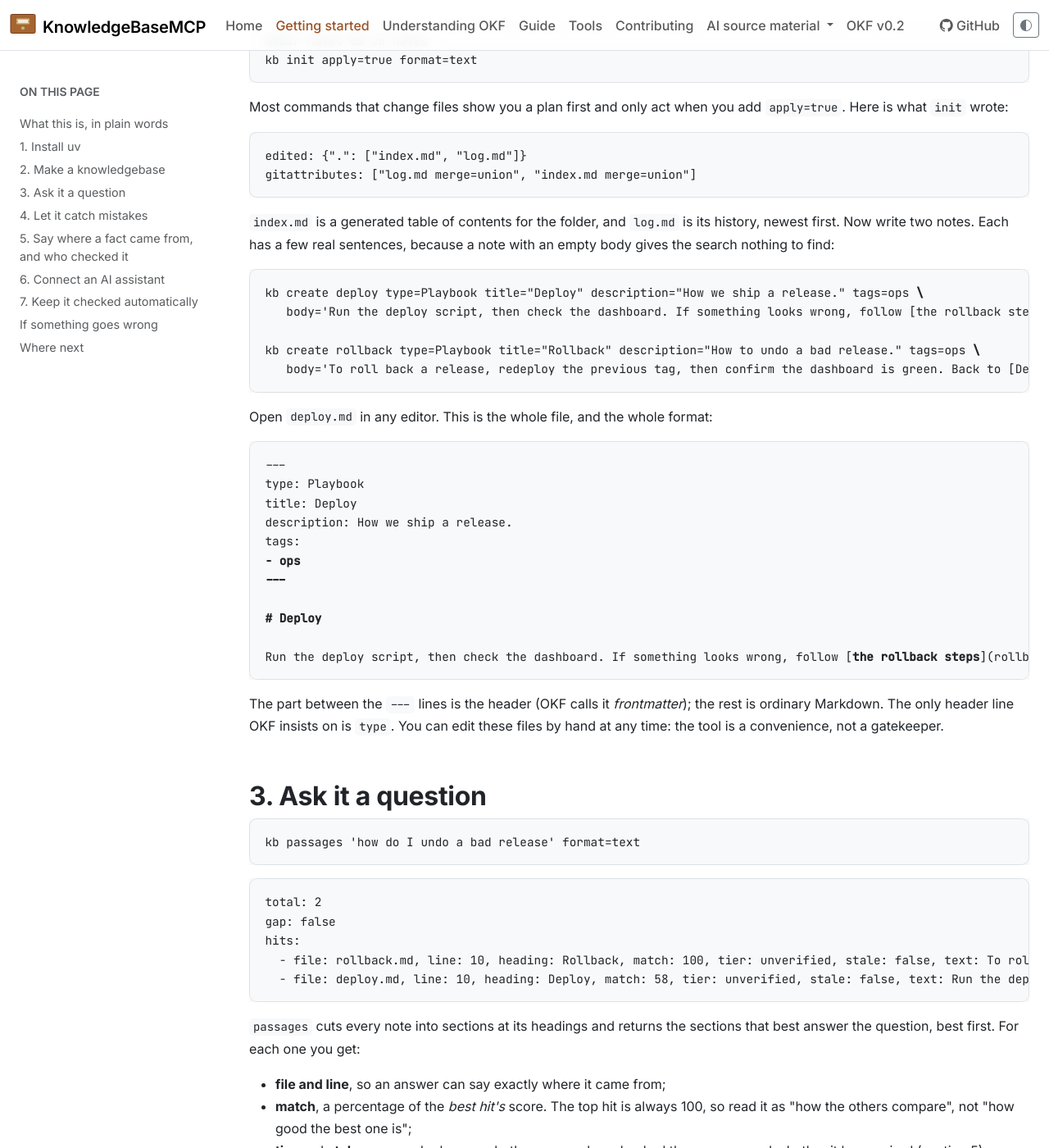
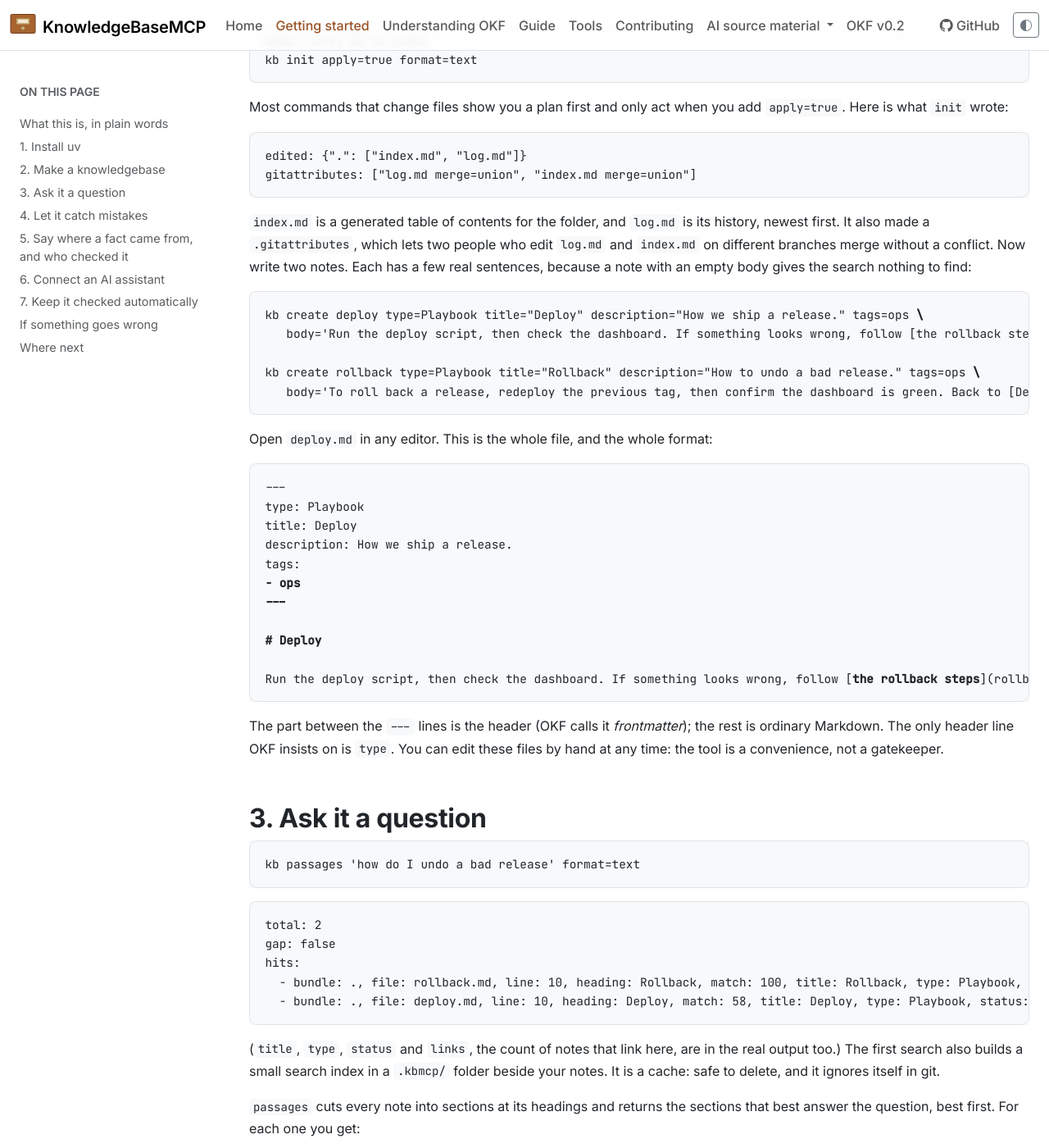
Before and after one commit to dfoulks1/KnowledgeBaseMCP, an MkDocs documentation site: the page built from docs-src/getting-started.md, in a window 1280 px wide and 1400 px high, scrolled down 1334 px. Shown: the whole window at 82% size. Built offline with MkDocs 1.6.1, drawn with Linux system fonts in a browser that asks for light colours; some of the changed text lies outside the part shown.

Commit message:
Docs accuracy fixes from the third audit
- Getting started: show the real passages output (and say long lines are shortened), explain
  .gitattributes and the .kbmcp/ index folder, say how the token figures were estimated
- README: define MCP, add an audience line, note that the uv installer downloads and runs a script,
  say how the token figures were estimated; site rebuilt

Co-Authored-By: Claude Sonnet 5.5 <noreply@anthropic.com>

````diff
--- a/docs-src/getting-started.md
+++ b/docs-src/getting-started.md
@@ -1,7 +1,7 @@
 # Getting started
 
 !!! note "AI-generated"
-    Written with Claude Opus 5.5 and Claude Sonnet 5.5, under human review. Every command and output on this page was run for real.
+    Written with Claude Opus 5.5 and Claude Sonnet 5.5, under human review. Every command on this page was run for real. Long output lines are shortened (marked `...`), and a few fields are left out where noted.
 
 In about ten minutes you will have a small knowledgebase on your own disk, ask it a question and get an answer
 with the file and line to cite, catch a mistake with the checker, record where a fact came from and who checked
@@ -58,7 +58,9 @@ edited: {".": ["index.md", "log.md"]}
 gitattributes: ["log.md merge=union", "index.md merge=union"]
 ```
 
-`index.md` is a generated table of contents for the folder, and `log.md` is its history, newest first. Now
+`index.md` is a generated table of contents for the folder, and `log.md` is its history, newest first. It also
+made a `.gitattributes`, which lets two people who edit `log.md` and `index.md` on different branches merge
+without a conflict. Now
 write two notes. Each has a few real sentences, because a note with an empty body gives the search nothing to
 find:
 
@@ -100,9 +102,13 @@ kb passages 'how do I undo a bad release' format=text
 total: 2
 gap: false
 hits:
-  - file: rollback.md, line: 10, heading: Rollback, match: 100, tier: unverified, stale: false, text: To roll back a release, redeploy the previous tag, ...
-  - file: deploy.md, line: 10, heading: Deploy, match: 58, tier: unverified, stale: false, text: Run the deploy script, then check the dashboard. ...
+  - bundle: ., file: rollback.md, line: 10, heading: Rollback, match: 100, title: Rollback, type: Playbook, status: stable, tier: unverified, stale: false, links: 1, text: To roll back a release, redeploy the previous tag, ...
+  - bundle: ., file: deploy.md, line: 10, heading: Deploy, match: 58, title: Deploy, type: Playbook, status: stable, tier: unverified, stale: false, links: 1, text: Run the deploy script, then check the dashboard. ...
 ```
+
+(`title`, `type`, `status` and `links`, the count of notes that link here, are in the real output too.) The first
+search also builds a small search index in a `.kbmcp/` folder beside your notes. It is a cache: safe to delete,
+and it ignores itself in git.
 
 `passages` cuts every note into sections at its headings and returns the sections that best answer the
 question, best first. For each one you get:
@@ -211,7 +217,8 @@ Restart the assistant (in Claude Code, `/mcp` reconnects). It now has the tools
 use them: look at `dirs`, then `passages`, then `get` only what it needs, cite the file and line, and say so
 when the answer is a gap or the passage is unverified or stale.
 
-All 35 tools cost an assistant about 9,500 tokens of tool descriptions before it has said a word. Give each
+All 35 tools cost an assistant about 9,500 tokens of tool descriptions (an estimate: the length of each
+description in characters, divided by four) before it has said a word. Give each
 assistant only what it needs by adding `"--role", "read"` (find and read only, 10 tools, safe to auto-approve),
 `write` (write a concept and check it), `structure` (reorganize) or `lifecycle` (keep it current). Each role is
 about a quarter of the total. You can register the same
--- a/docs/guide/index.html
+++ b/docs/guide/index.html
@@ -390,7 +390,8 @@ the agent what that knowledgebase holds. Each keeps its own index.</p>
 <p>The client loads the tool list at start. After editing the script, restart
 the client or reconnect the server (<code>/mcp</code> in Claude Code).</p>
 <h3 id="roles-a-smaller-tool-list-per-agent">Roles: a smaller tool list per agent<a class="headerlink" href="#roles-a-smaller-tool-list-per-agent" title="Link to this section">#</a></h3>
-<p>All 35 tools cost an agent about 9,500 tokens of schema; each role is about a quarter of that. Register the same
+<p>All 35 tools cost an agent about 9,500 tokens of schema (an estimate: each tool's description
+length in characters, divided by four); each role is about a quarter of that. Register the same
 script more than once, each with a role (<code>--role</code>, or <code>KB_ROLE</code>; several with
 commas), and each server offers only that role's tools:</p>
 <table>
````
Also changed, not shown: README.md (+9 -5 lines), docs/getting-started/index.html (+11 -5 lines).
